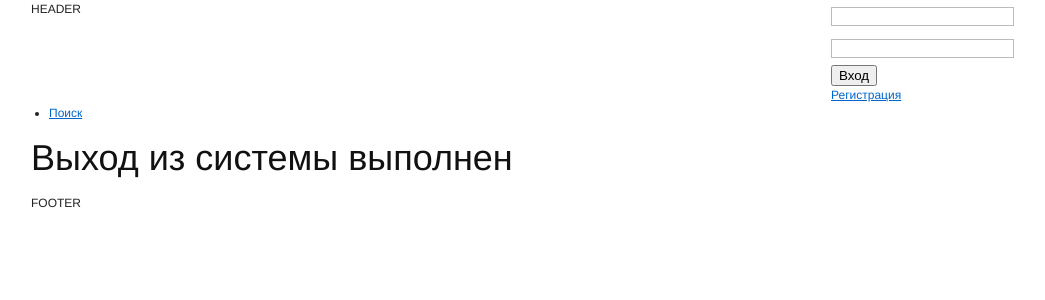
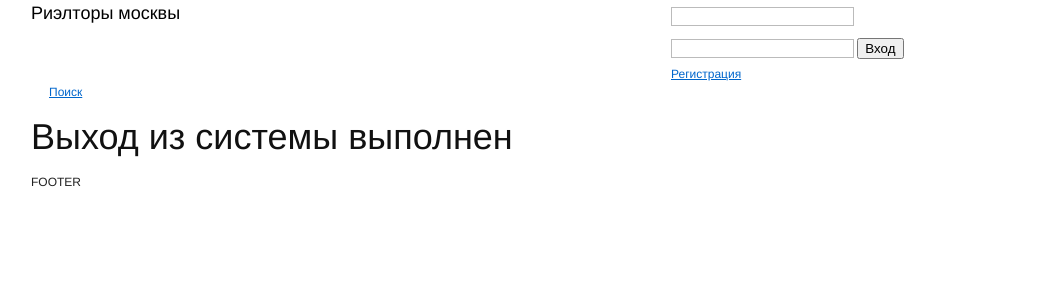
Before and after one commit to unpatioli/realtors, a Django app: template templates/accounts/logged_out.html in a window 1280 px wide. Shown: the top 300 px of the page, without its empty margins (134-1179 px from the left). Run offline with Django 3.2, Linux system fonts and the light colour scheme; the template is opened without the code that fills it, so the values that code supplies are empty; some libraries are stand-ins or nearby versions.

Commit message:
common css files added, some design improved

```diff
--- /dev/null
+++ b/static/css/common.css
@@ -0,0 +1,5 @@
+ul.menu li{
+    display: inline;
+    list-style-type: none;
+    padding-right: 20px;
+}
--- /dev/null
+++ b/static/css/main.css
@@ -0,0 +1,11 @@
+#header_content{
+    font-size: 1.5em;
+    height: 50px;
+}
+#header_content a{
+    color: black;
+    text-decoration: none;
+}
+#header_content a:hover{
+    color: #383838;
+}
--- a/templates/base.html
+++ b/templates/base.html
@@ -18,7 +18,9 @@
 		<link href="{{ STATICFILES_URL }}css/blueprint/print.css" rel="stylesheet" type="text/css" media="print" />
 		<!--[if lt IE 8]><link href="{{ STATICFILES_URL }}css/blueprint/ie.css" rel="stylesheet" type="text/css" media="screen, projection" /><![endif]-->
 
-		<link href="{{ STATICFILES_URL }}css/forms.css" rel="stylesheet" type="text/css" media="screen" />
+		<link href="{{ STATICFILES_URL }}css/common.css" rel="stylesheet" type="text/css" media="screen, projection" />
+		<link href="{{ STATICFILES_URL }}css/main.css" rel="stylesheet" type="text/css" media="screen, projection" />
+		<link href="{{ STATICFILES_URL }}css/forms.css" rel="stylesheet" type="text/css" media="screen, projection" />
 
 		{% block head %}{% endblock %}
 
@@ -31,15 +33,15 @@
 			<div id="main_container" class="span-24 last">
 
 				<div id="header_container" class="span-24 last">
-					<div id="header" class="span-20">
+					<div id="header" class="span-16">
 						<div id="header_content">
 							{% block header %}
-								HEADER
+								<a href="/">Риэлторы москвы</a>
 							{% endblock %}
 						</div>
 					</div>
 
-					<div id="auth_panel" class="span-4 last">
+					<div id="auth_panel" class="span-8 last">
 						<div id="auth_panel_content">
 							{% if user.is_authenticated %}
 								Hello, {{ user.username }}. <a href="{% url django.contrib.auth.views.logout %}">выйти</a>
```
